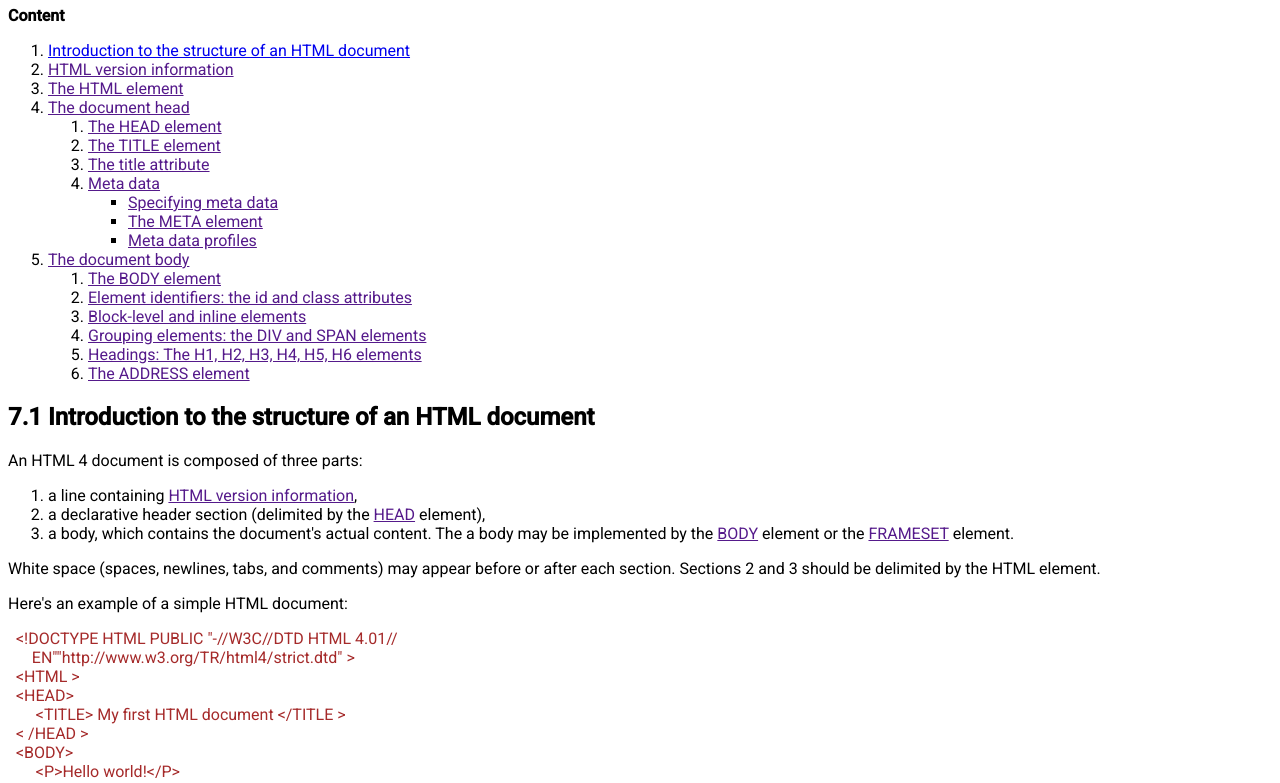
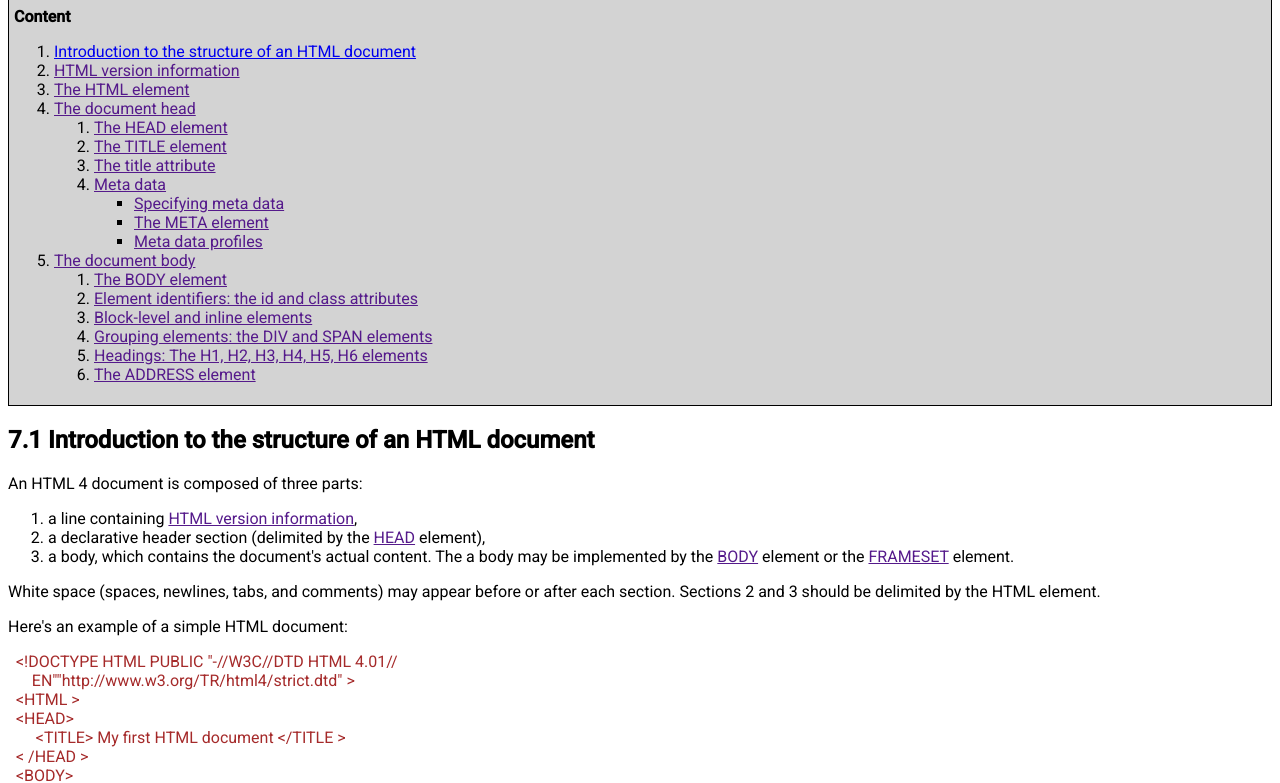
Before and after one commit to IvanARodriguez/htmlCodeAlong, a plain HTML site: page index.html in a window 1280 px wide. Shown: the part 112-895 px from the top of the page. Drawn offline with Linux system fonts and the light colour scheme.

Commit message:
inline styling done and page improvements

```diff
--- a/index.html
+++ b/index.html
@@ -25,6 +25,8 @@
         </center>
     </header>
     <main>
+        <!-- table of content section -->
+        <section style="border: 1px solid black; padding: 5px; background-color: lightgrey;">
             <!-- create a main h1 -->
             <h1>7 The global structure of an HTML document</h1>
             <!-- Create a table of content -->
@@ -58,6 +60,8 @@
                     </ol>
                 </li>
             </ol>
+        </section>
+
     <!-- Create the 7.1 section -->
     <section id="7.1">
         <h2>7.1 Introduction to the structure of an HTML document</h2>
```
Lines whose indentation alone changed are shown as unchanged.
